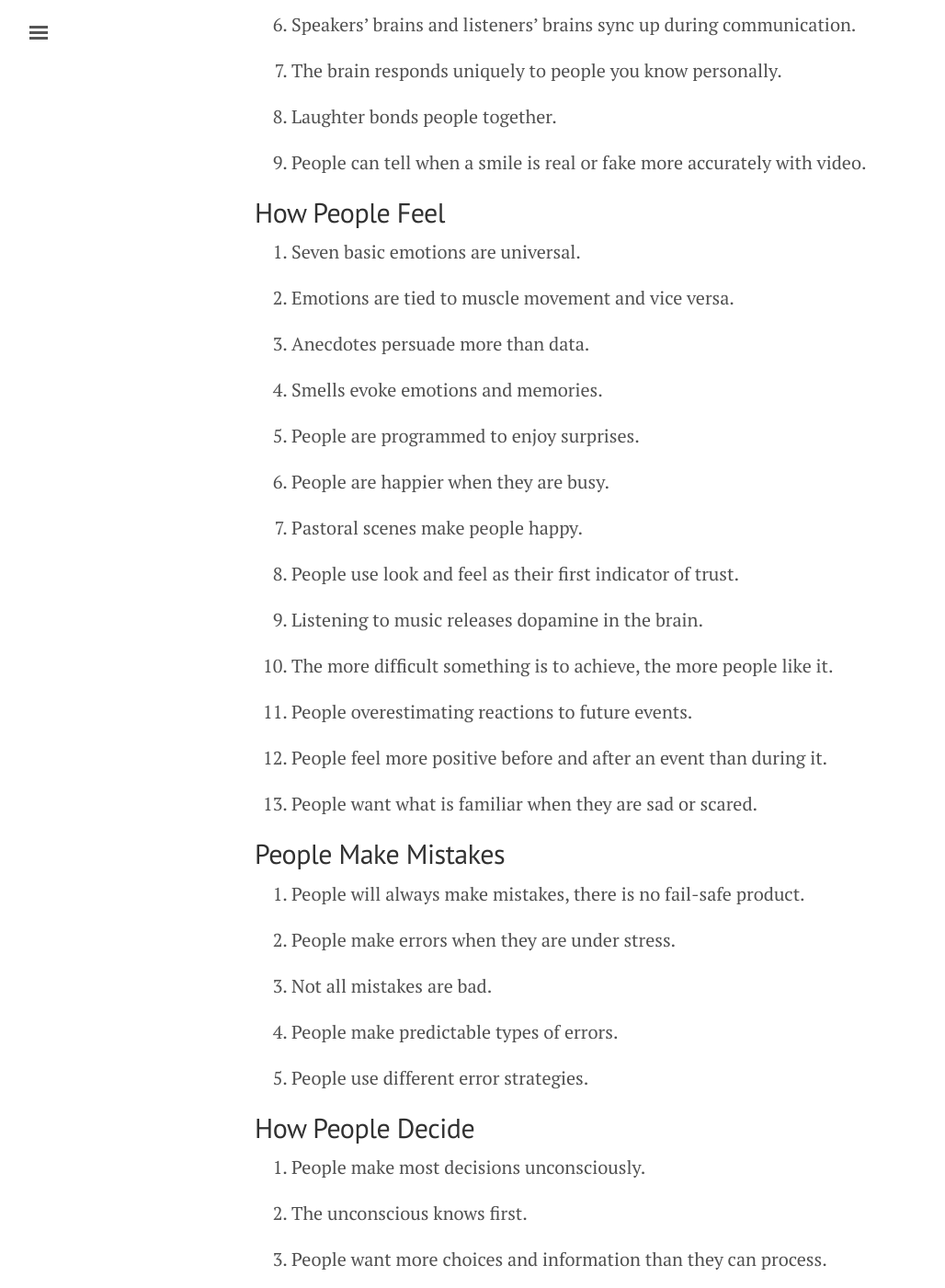
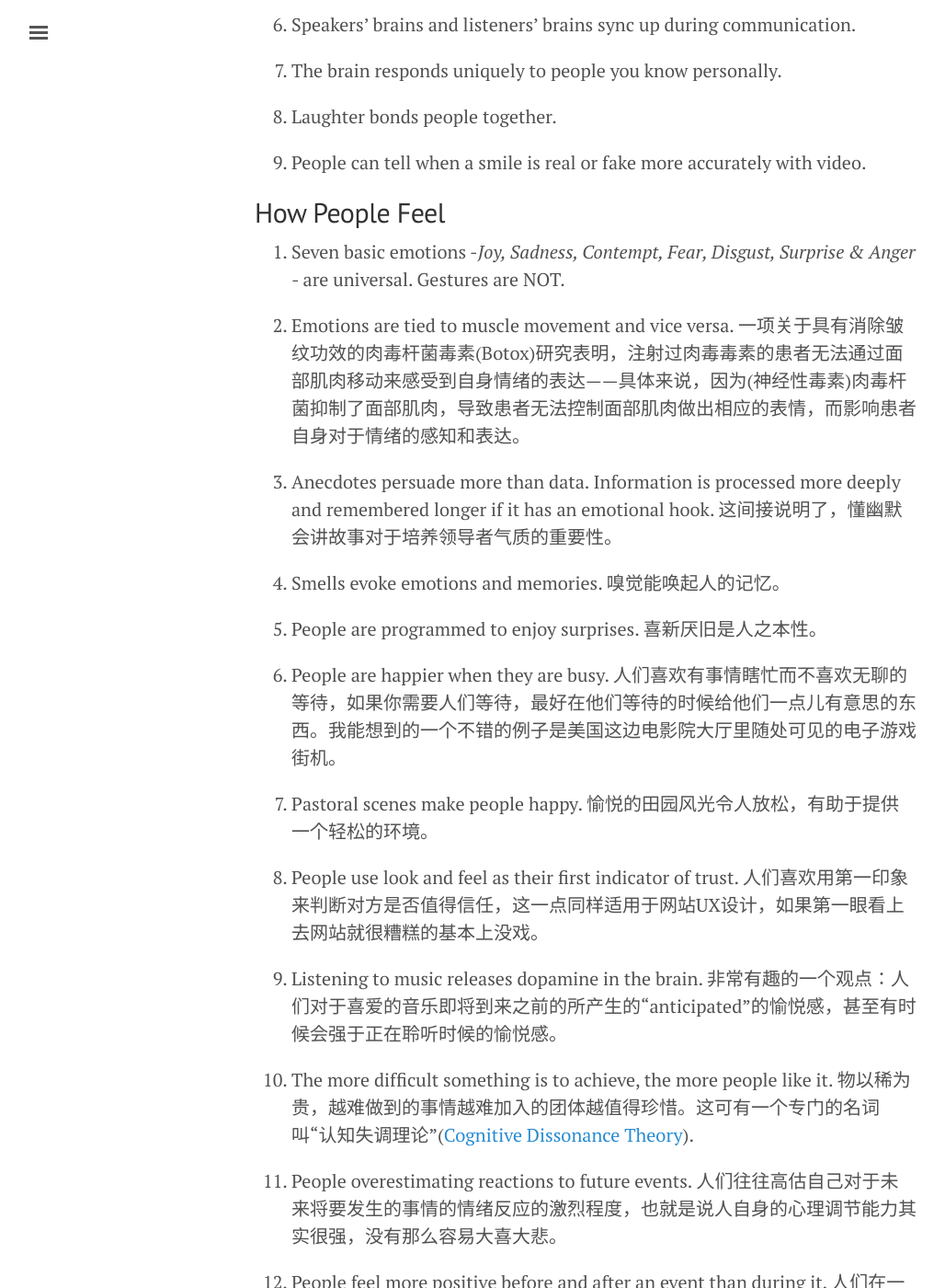
Before and after one commit to dhei/dhei.github.io, a Jekyll site: the page built from _posts/2015-12-13-100-things-about-UX.md, in a window 1280 px wide and 1400 px high, scrolled down 6773 px. Shown: the whole window at 92% size, without its empty margins (3-1031 px from the left). Built offline with Jekyll 4.4.1, drawn with Linux system fonts in a browser that asks for light colours; some of the changed text lies outside the part shown.

Commit message:
Add more content

```diff
--- a/_posts/2015-12-13-100-things-about-UX.md
+++ b/_posts/2015-12-13-100-things-about-UX.md
@@ -178,31 +178,33 @@ One of the most interesting part of the book is its structure - one hundred "sec
 
 ## How People Feel
 
-1. Seven basic emotions are universal.
+1. Seven basic emotions -*Joy, Sadness, Contempt, Fear, Disgust, Surprise & Anger* - are universal. Gestures are NOT.
 
-2. Emotions are tied to muscle movement and vice versa.
+2. Emotions are tied to muscle movement and vice versa. 一项关于具有消除皱纹功效的肉毒杆菌毒素(Botox)研究表明，注射过肉毒毒素的患者无法通过面部肌肉移动来感受到自身情绪的表达——具体来说，因为(神经性毒素)肉毒杆菌抑制了面部肌肉，导致患者无法控制面部肌肉做出相应的表情，而影响患者自身对于情绪的感知和表达。
 
-3. Anecdotes persuade more than data.
+3. Anecdotes persuade more than data. Information is processed more deeply and remembered longer if it has an emotional hook. 这间接说明了，懂幽默会讲故事对于培养领导者气质的重要性。
 
-4. Smells evoke emotions and memories.
+4. Smells evoke emotions and memories. 嗅觉能唤起人的记忆。
 
-5. People are programmed to enjoy surprises.
+5. People are programmed to enjoy surprises. 喜新厌旧是人之本性。
 
-6. People are happier when they are busy.
+6. People are happier when they are busy. 人们喜欢有事情瞎忙而不喜欢无聊的等待，如果你需要人们等待，最好在他们等待的时候给他们一点儿有意思的东西。我能想到的一个不错的例子是美国这边电影院大厅里随处可见的电子游戏街机。
 
-7. Pastoral scenes make people happy.
+7. Pastoral scenes make people happy. 愉悦的田园风光令人放松，有助于提供一个轻松的环境。
 
-8. People use look and feel as their first indicator of trust.
+8. People use look and feel as their first indicator of trust. 人们喜欢用第一印象来判断对方是否值得信任，这一点同样适用于网站UX设计，如果第一眼看上去网站就很糟糕的基本上没戏。
 
-9. Listening to music releases dopamine in the brain.
+9. Listening to music releases dopamine in the brain. 非常有趣的一个观点：人们对于喜爱的音乐即将到来之前的所产生的“anticipated”的愉悦感，甚至有时候会强于正在聆听时候的愉悦感。
 
-10. The more difficult something is to achieve, the more people like it.
+10. The more difficult something is to achieve, the more people like it. 物以稀为贵，越难做到的事情越难加入的团体越值得珍惜。这可有一个专门的名词叫“认知失调理论”([Cognitive Dissonance Theory](https://en.wikipedia.org/wiki/Cognitive_dissonance)).
 
-11. People overestimating reactions to future events.
+11. People overestimating reactions to future events. 人们往往高估自己对于未来将要发生的事情的情绪反应的激烈程度，也就是说人自身的心理调节能力其实很强，没有那么容易大喜大悲。
 
-12. People feel more positive before and after an event than during it.
+12. People feel more positive before and after an event than during it. 人们在一件事情发生之前和之后，比起正在经历这件事情，往往更容易积极的看待这件事情。这也能解释为什么商家都喜欢给顾客描绘拥有之后未来的美好蓝图，因为“憧憬”往往比真正拥有更加美妙。
 
-13. People want what is familiar when they are sad or scared.
+	这里作者幽默地提出了一个观点：如何度过一个完美的假期？短的假期比长的好。假期尾巴是否开心比假期刚开始是否开心更重要。提前中断的假期会让已度过的假期显得更美好更令人留恋。
+
+13. People want what is familiar when they are sad or scared. 人们在悲伤和恐惧的时候，更需要安全感，而熟悉的东西比较有安全感。
 
 
 ## People Make Mistakes
```
